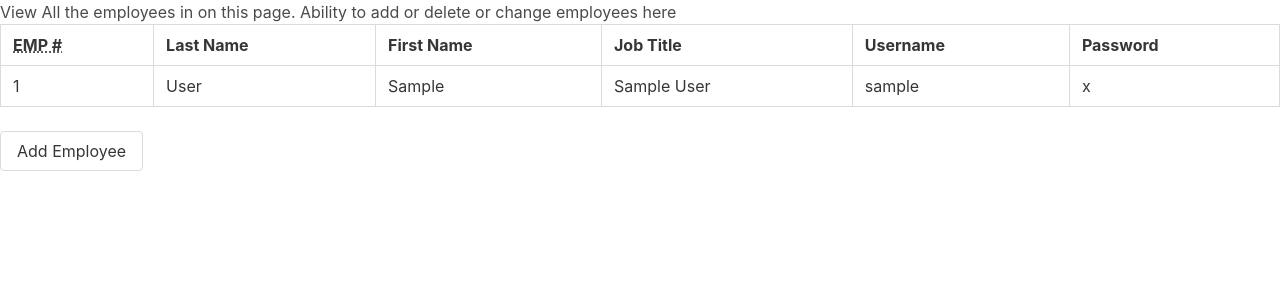
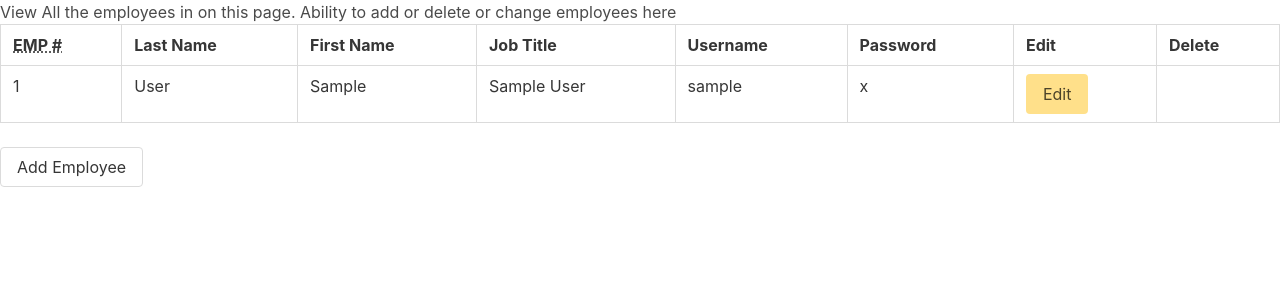
Before and after one commit to jamesb5778/Ripple-Schedule, a Django app: page /employees/ in a window 1280 px wide. Shown: the part 52-352 px from the top of the page. Run offline with Django 3.2, Linux system fonts and the light colour scheme; tables that the repository leaves empty hold one stand-in row (values such as "Sample post").

Commit message:
employee update working

```diff
--- a/main_app/templates/employees_view.html
+++ b/main_app/templates/employees_view.html
@@ -12,6 +12,8 @@
                     <th>Job Title</th>
                     <th>Username</th>
                     <th>Password</th>
+                    <th>Edit</th>
+                    <th>Delete</th>
                 </tr>
             </thead>
             {% for employee in employees %}
@@ -34,6 +36,12 @@
                     <td>
                         {{employee.Password}}
                     </td>
+                    <td>
+                        <a class = "button is-warning"  href = "{% url 'employee_update' employee.pk %}">Edit</a>
+                    </td>
+                    <td>
+
+                    </td>
                 </tr>
             {% endfor %}
          </table>
--- a/main_app/urls.py
+++ b/main_app/urls.py
@@ -19,4 +19,5 @@ urlpatterns = [
     #path to update an employee
     path('employees/<int:pk>/update/', views.Employee_Update.as_view(), name = "employee_update")
     #path to delete an employee
+
 ]
```
